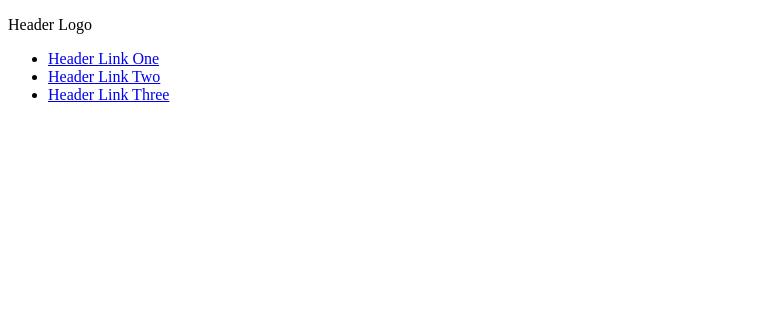
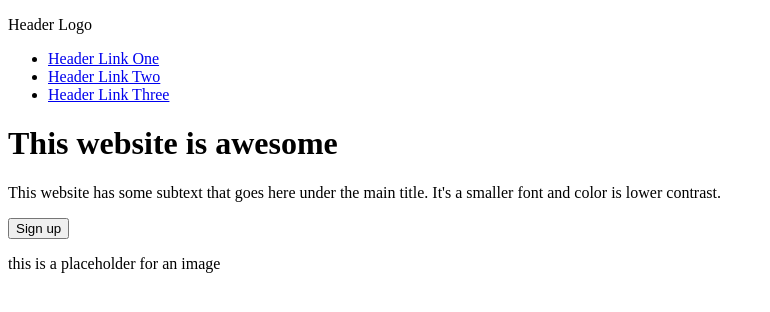
Before and after one commit to jbouch11/First-Landing-Page, a plain HTML site: page index.html in a window 1280 px wide. Shown: the whole page, without its empty margins (0-770 px from the left). Drawn offline with Linux system fonts and the light colour scheme.

Commit message:
Header HTML complete

```diff
--- a/index.html
+++ b/index.html
@@ -21,6 +21,21 @@
                 </ul>
             </div>
         </div>
+
+        <div class="welcome">
+            <div class="left">
+                <h1 class="hero">This website is awesome</h1>
+                <p class="secondary">This website has some subtext that goes here under the main title. It's a smaller font and color is lower contrast.</p>
+                <button class="secondary">Sign up</button>
+            </div>
+            <div class="right">
+                <div class="image">
+                    <p class="secondary">this is a placeholder for an image</p>
+                </div>
+            </div>
+        </div>
     </header>
+
+
 </body>
 </html>
```
